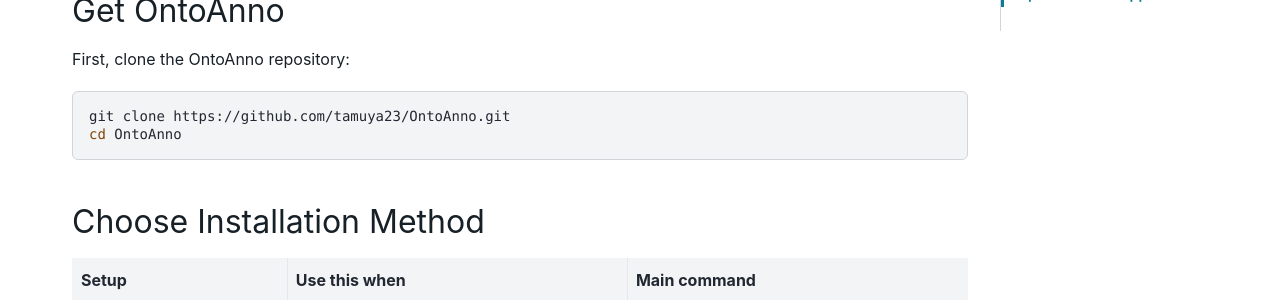
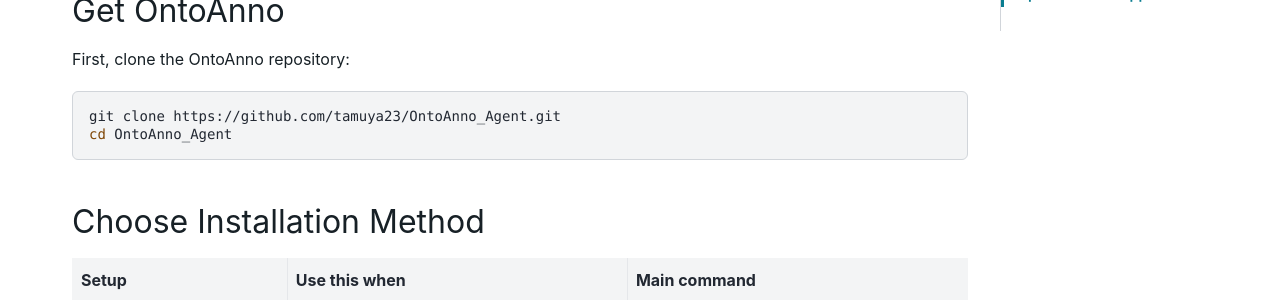
Before and after one commit to tamuya23/OntoAnno, a Sphinx documentation site: the page built from docs/quick_start.rst, in a window 1280 px wide and 900 px high. Shown: the part 287-587 px from the top of the window. Built offline with Sphinx 7.4.7 and the PyData theme 0.15.4, drawn with Linux system fonts in a browser that asks for light colours.

Commit message:
Update repository name references

```diff
--- a/docs/quick_start.rst
+++ b/docs/quick_start.rst
@@ -10,8 +10,8 @@
 
 .. code-block:: bash
 
-   git clone https://github.com/tamuya23/OntoAnno.git
-   cd OntoAnno
+   git clone https://github.com/tamuya23/OntoAnno_Agent.git
+   cd OntoAnno_Agent
 
 Choose Installation Method
 --------------------------
```
Also changed, not shown: README.md (+2 -2 lines).
